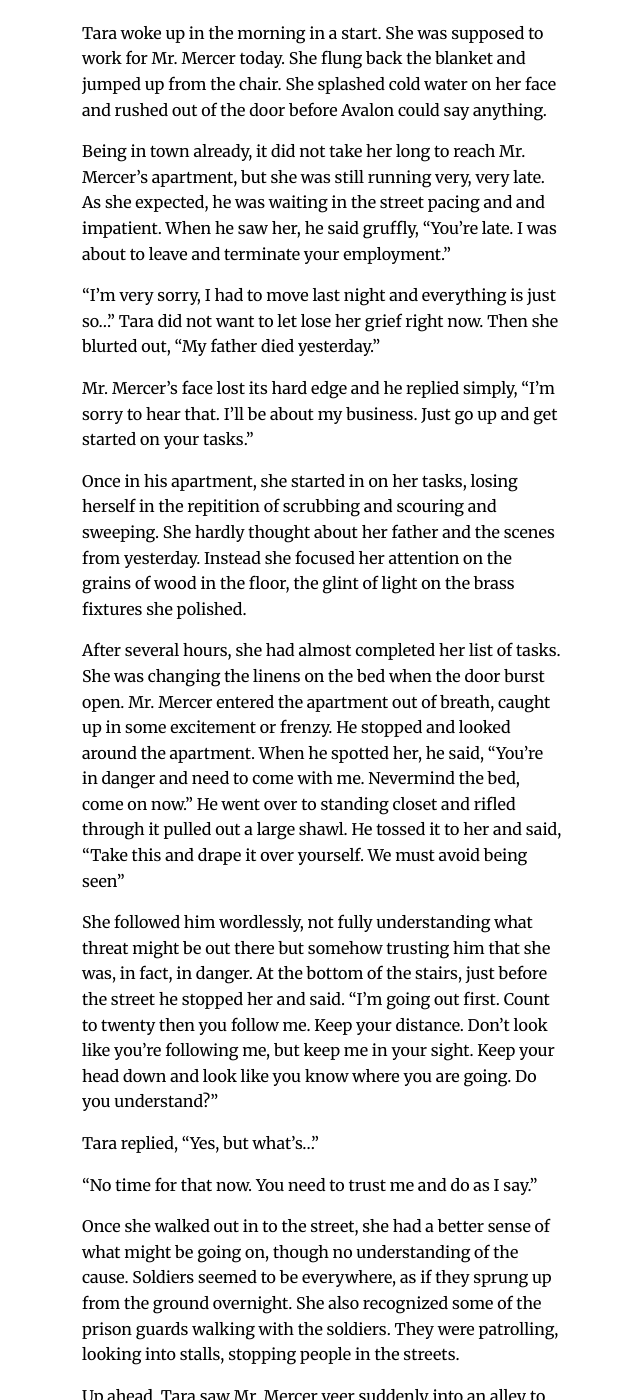
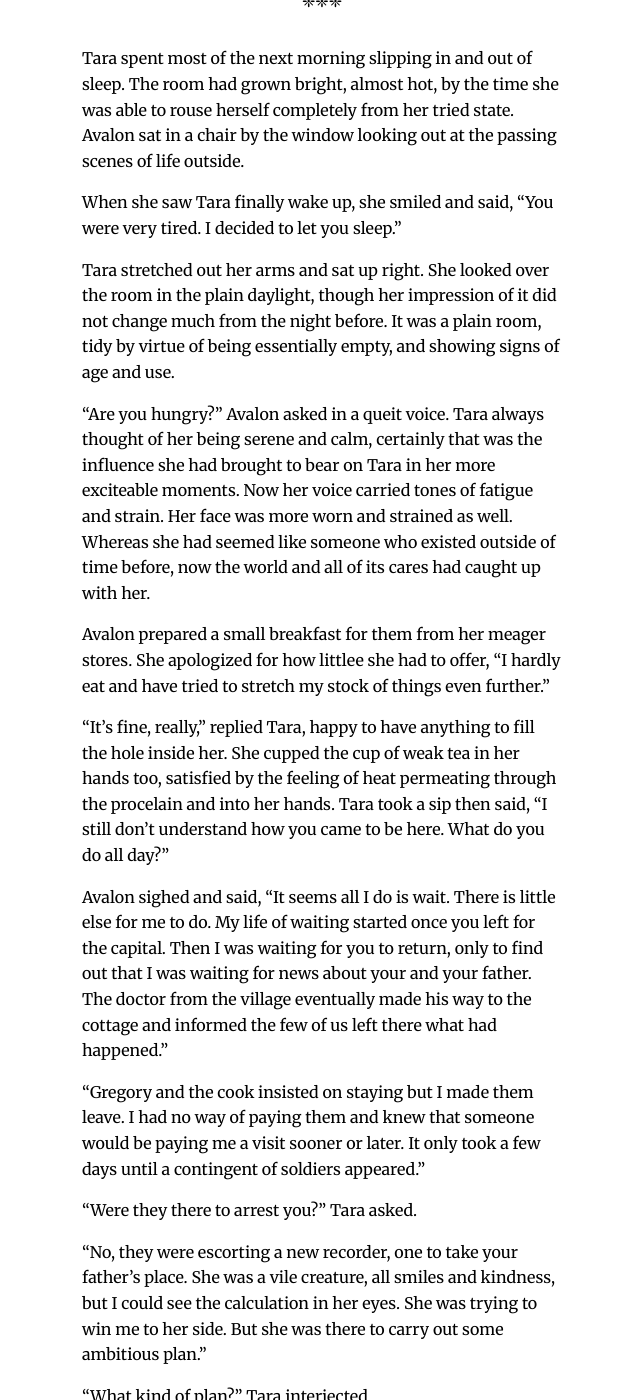
Before and after one commit to brodieaustin/avalon-novel, a Jekyll site: the page built from index.markdown, in a window 1280 px wide and 1400 px high, scrolled down 88346 px. Shown: the whole window, without its empty margins (318-958 px from the left). Built offline with Jekyll 4.4.1, drawn with Linux system fonts in a browser that asks for light colours; some of the changed text lies outside the part shown.

Commit message:
32049 words

```diff
--- a/index.markdown
+++ b/index.markdown
@@ -267,7 +267,7 @@
 
 Ms. Reedy replied in a stern voice, "You must. We cannot leave her here."
 
-"No, ma'am, I resptively decline. They say those eyes can see into your soul."
+"No, ma'am, I resptively decline. Not when she's wearing that thing. They say those eyes can see into your soul."
 
 "Well at this point, your soul has been sufficiently peered into. Besides, I hope, for your sake, that there isn't any darkness lurking there."
 
@@ -1542,15 +1542,71 @@
 
 ***
 
-<!--By the time Tara remembered that she was supposed to be at Mr. Mercer's apartment to clean, it was far too late to make her way there. The damage had been done and she would have to live with the consequences. From the the bits of information she picked up from Avalon in the morning, it might not matter anyway since Avalon planned to move to a new location sooner rather than later.
-
-Tara spent another hour slipping in and out of sleep. The room had grown bright, almost hot, by the time she was able to rouse herself completely from her tried state. Avalon sat in a wooden chair opposite her reading. Tara saw a stack of books beside the chair. This at least answered one question she had had. What did Avalon do all day in this small one-room apartment?
-
-Certainly from the hints Avalon dropped or outright explained she didn't leave the apartment very often, only when absolutely necssary. Instead Mr. Mercer ssaw to it that she has what she need to survive. So, apparently she read books and waiting and sometimes peeked out at the street and watched people in the town go by.
+Tara spent most of the next morning slipping in and out of sleep. The room had grown bright, almost hot, by the time she was able to rouse herself completely from her tried state. Avalon sat in a chair by the window looking out at the passing scenes of life outside.
+
+When she saw Tara finally wake up, she smiled and said, "You were very tired. I decided to let you sleep."
+
+Tara stretched out her arms and sat up right. She looked over the room in the plain daylight, though her impression of it did not change much from the night before. It was a plain room, tidy by virtue of being essentially empty, and showing signs of age and use.
+
+"Are you hungry?" Avalon asked in a queit voice. Tara always thought of her being serene and calm, certainly that was the influence she had brought to bear on Tara in her more exciteable moments. Now her voice carried tones of fatigue and strain. Her face was more worn and strained as well. Whereas she had seemed like someone who existed outside of time before, now the world and all of its cares had caught up with her.
+
+Avalon prepared a small breakfast for them from her meager stores. She apologized for how littlee she had to offer, "I hardly eat and have tried to stretch my stock of things even further."
+
+"It's fine, really," replied Tara, happy to have anything to fill the hole inside her. She cupped the cup of weak tea in her hands too, satisfied by the feeling of heat permeating through the procelain and into her hands. Tara took a sip then said, "I still don't understand how you came to be here. What do you do all day?"
+
+Avalon sighed and said, "It seems all I do is wait. There is little else for me to do. My life of waiting started once you left for the capital. Then I was waiting for you to return, only to find out that I was waiting for news about your and your father. The doctor from the village eventually made his way to the cottage and informed the few of us left there what had happened."
+
+"Gregory and the cook insisted on staying but I made them leave. I had no way of paying them and knew that someone would be paying me a visit sooner or later. It only took a few days until a contingent of soldiers appeared."
+
+"Were they there to arrest you?" Tara asked.
+
+"No, they were escorting a new recorder, one to take your father's place. She was a vile creature, all smiles and kindness, but I could see the calculation in her eyes. She was trying to win me to her side. But she was there to carry out some ambitious plan."
+
+"What kind of plan?" Tara interjected.
+
+"I do not know the full scope of it, but it started with emptying the observatory of its records and equipment. 'Consolidation' she called it. And I was to recloate to a new facility."
+
+"What happened to the cottage?"
+
+"I do not know that either. It was standing when we departed. It's either been taking over by squatter or given to someone in the king's service to occupy. It comes to the same thing in the end, though."
+
+Tara nodded her head. Her childhood home was gone. The king had been true to his word about rights and privileges being stripped away. Any claim to status or position would be tenuous at best. This new person she had become wasn't just a temporary being she was inhabiting. She was this person now going forward.
+
+"When their preparations had been made, we set out for my new home. I was instructed to sit with the new recorder in her carraige. It was a long journey, but at least it was made shorter by the fact that she spoke almost without pause the entire time. She had a peculiar gift of making almost any occurence aroudn us relate back to her." Avalon shook her head, "It really was remarkable"
+
+"We finally arrived at the new observatory, a massive structure, and I was sent out to travel the world as I always did. Only now, I felt more like a spy than a vigilant."
+
+"What does that mean?"
+
+"It means that I was suddenly told to focus my attention on specific people and specific places. I presume these were the king's enemies."
+
+"And it was unusual?"
+
+"Yes, a vigialnt's job was not to target individuals and observe them, but to see all around them. I kept this up for several months, waiting for an opportunity to escape."
+
+"And that's how you met up with Mr. Mercer?"
+
+Avalon tilted her head in confusion, "How do you know, Mr. Mercer?"
+
+"I worked for him. I cleaned his apartments. It was by chance that I saw him enter your apartment one day."
+
+Avalon reflected on this, "How strange and unlikely. He did not enter the picture until later, but yes, my life as a fugitive from the king eventually led me to him and to here and to you."
 
 "Did you ever see me?" Tara asked, thinking in advance how odd it would have been if they had both seen each other, or least someone who resembled them.
 
-Avalon merely replied, "No I never did. It is funny to think that you were only hundreds of feet away from me and neither of us realized it."-->
+Avalon merely replied, "No I never did. It is funny to think that you were only hundreds of feet away from me and neither of us realized it. But that is enough storytelling for now. I am tired again and need a rest."
+
+"You probably didn't sleep well on the floor, take the chair. I'll be fine on the floor." Tara said. Avalon stood, but her knees nearly gave out under her. Tara helped support her and moved her to the chair.
+
+Tara left the apartment for a hours later in the day, but spent most of it idly in the one-room apartment with Avalon. Avalon slept for several hours until she was strong enough again to sit up and eat something. Tara was surprised by how weak and frail Avalon had become. Avalon did not offer a specific explanation but seemed to hint that being a vigilant took its toll on a person.
+
+"We give our youth to the role," she said at one point.
+
+Tara thought about her father and Schiller both suffering from headaches and poor health as a result of their role as well. Yet all three had carried on with their duties, motiviated by what, Tara did not know, but presumably from a believe in the importance of what they did for the kingdom. Now they were living in hiding, arrested, or desased on a account of that belief.
+
+<!--Certainly from the hints Avalon dropped or outright explained she didn't leave the apartment very often, only when absolutely necssary. Instead Mr. Mercer ssaw to it that she has what she need to survive. So, apparently she read books and waiting and sometimes peeked out at the street and watched people in the town go by.-->
+
+###
 
 Tara woke up in the morning in a start. She was supposed to work for Mr. Mercer today. She flung back the blanket and jumped up from the chair. She splashed cold water on her face and rushed out of the door before Avalon could say anything.
 
```
Also changed, not shown: other parts of index.markdown (+6 -2 lines).
